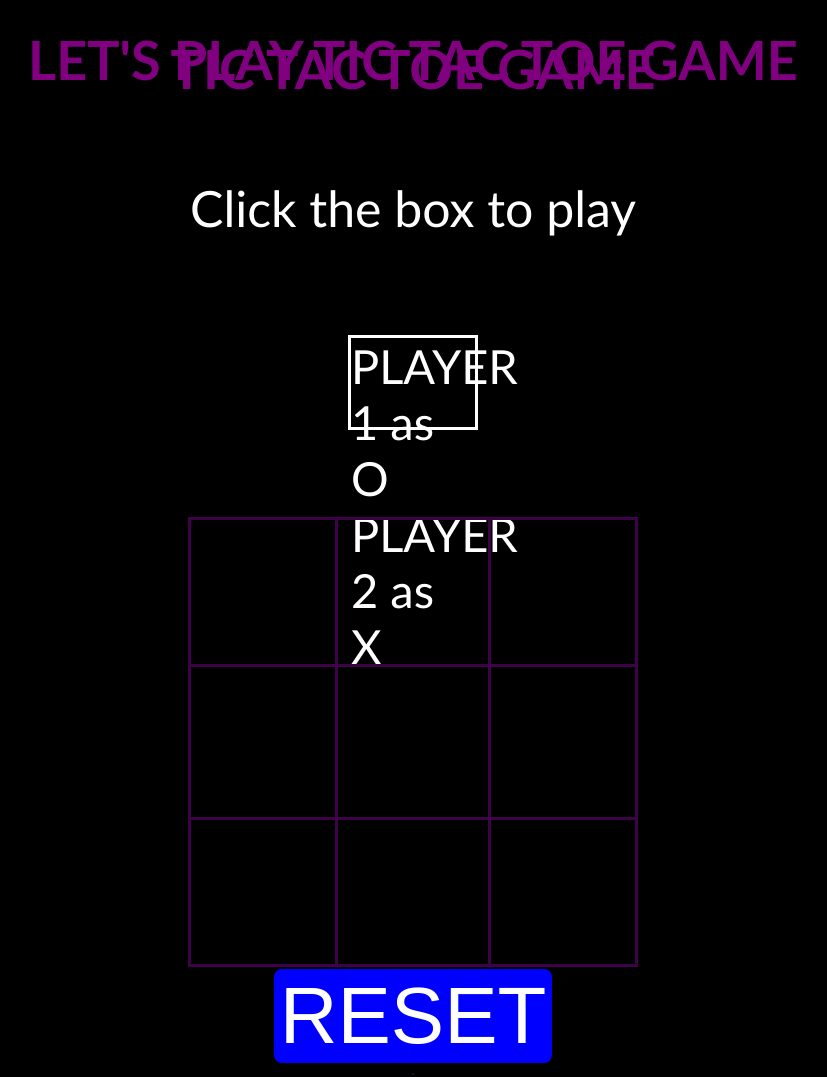
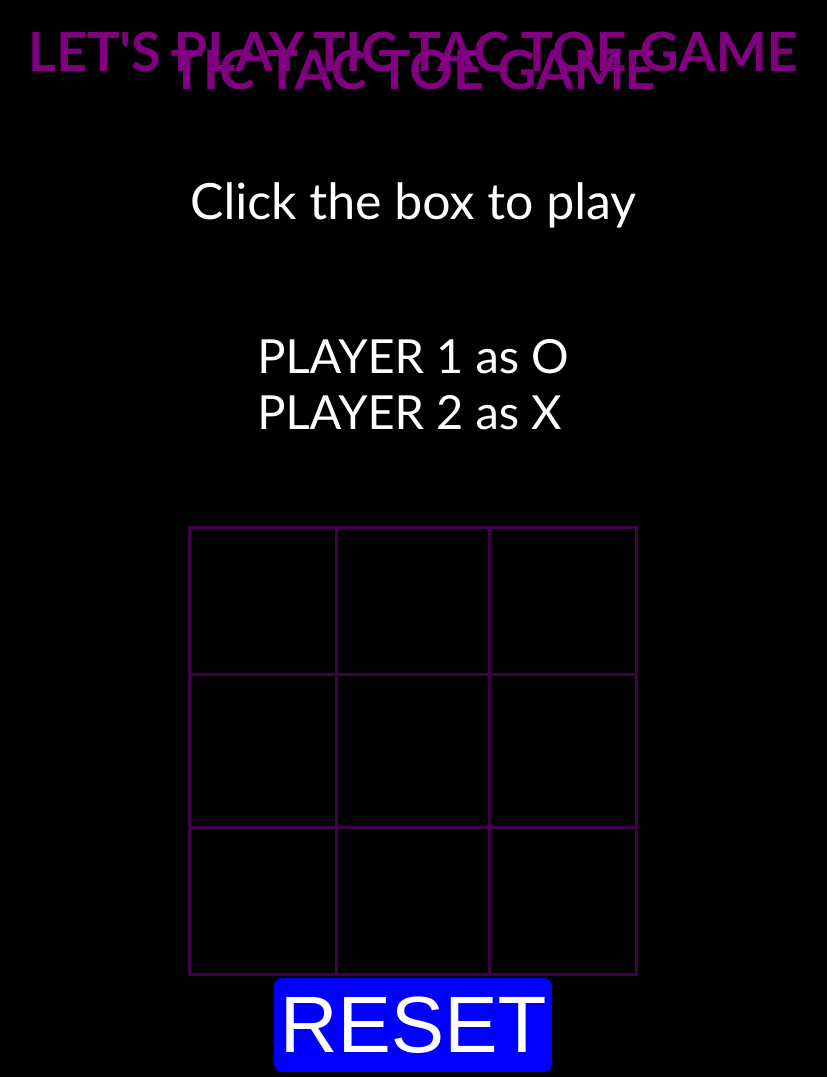
Before and after one commit to saurabhpatel18216/new-simple-game, a plain HTML site: page index.html in a window 1280 px wide. Shown: the top 1077 px of the page, without its empty margins (227-1054 px from the left). Drawn offline with Linux system fonts and the light colour scheme.

Commit message:
Update style.css

```diff
--- a/style.css
+++ b/style.css
@@ -28,9 +28,7 @@ h1{
     color: white;
     text-align: centre;
     font-size: 47px;
-   border: white solid 3px;
-     width: 130px;
-     height: 95px;}
+   }
 .click{
     color: white;
     font-size: 50px;}
```
